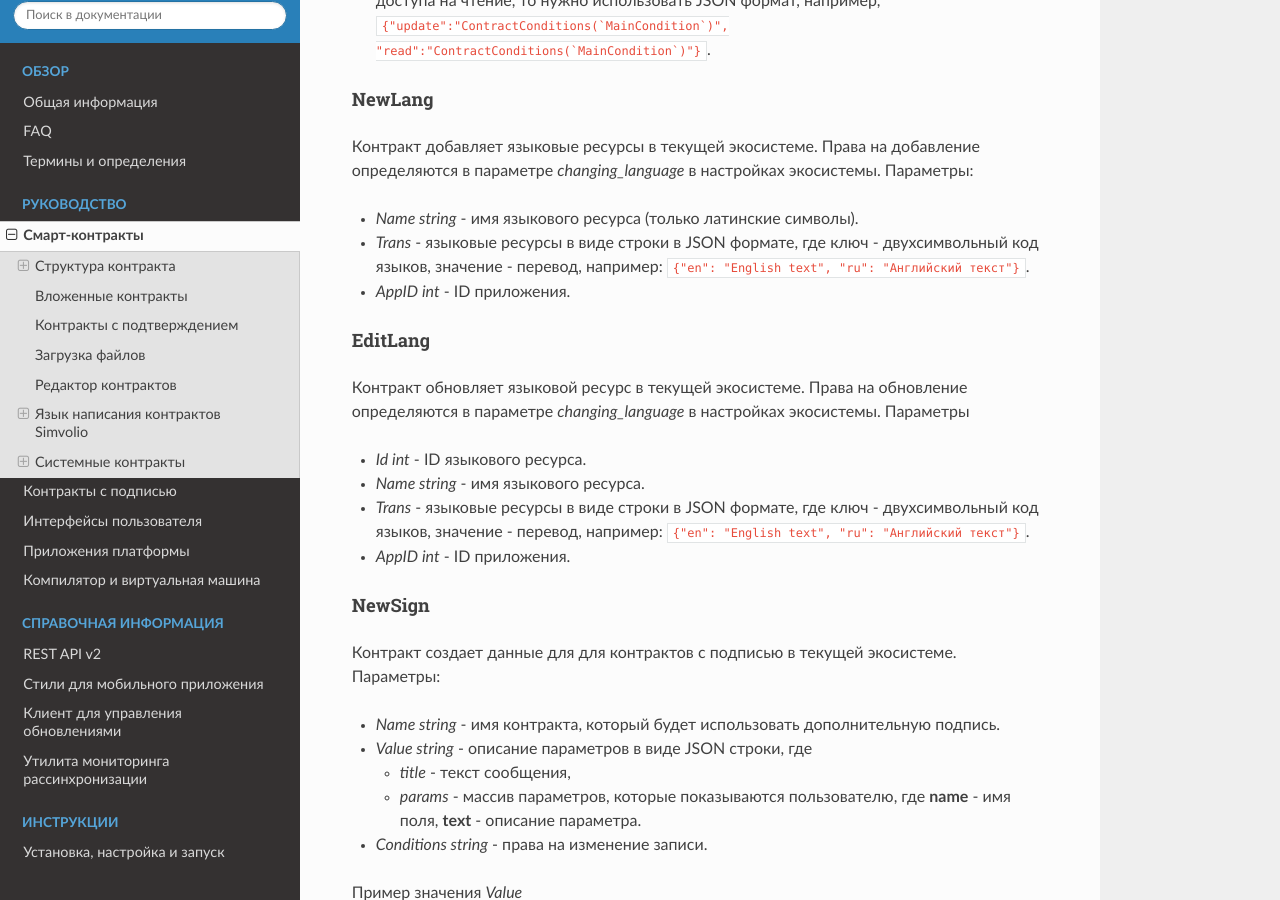
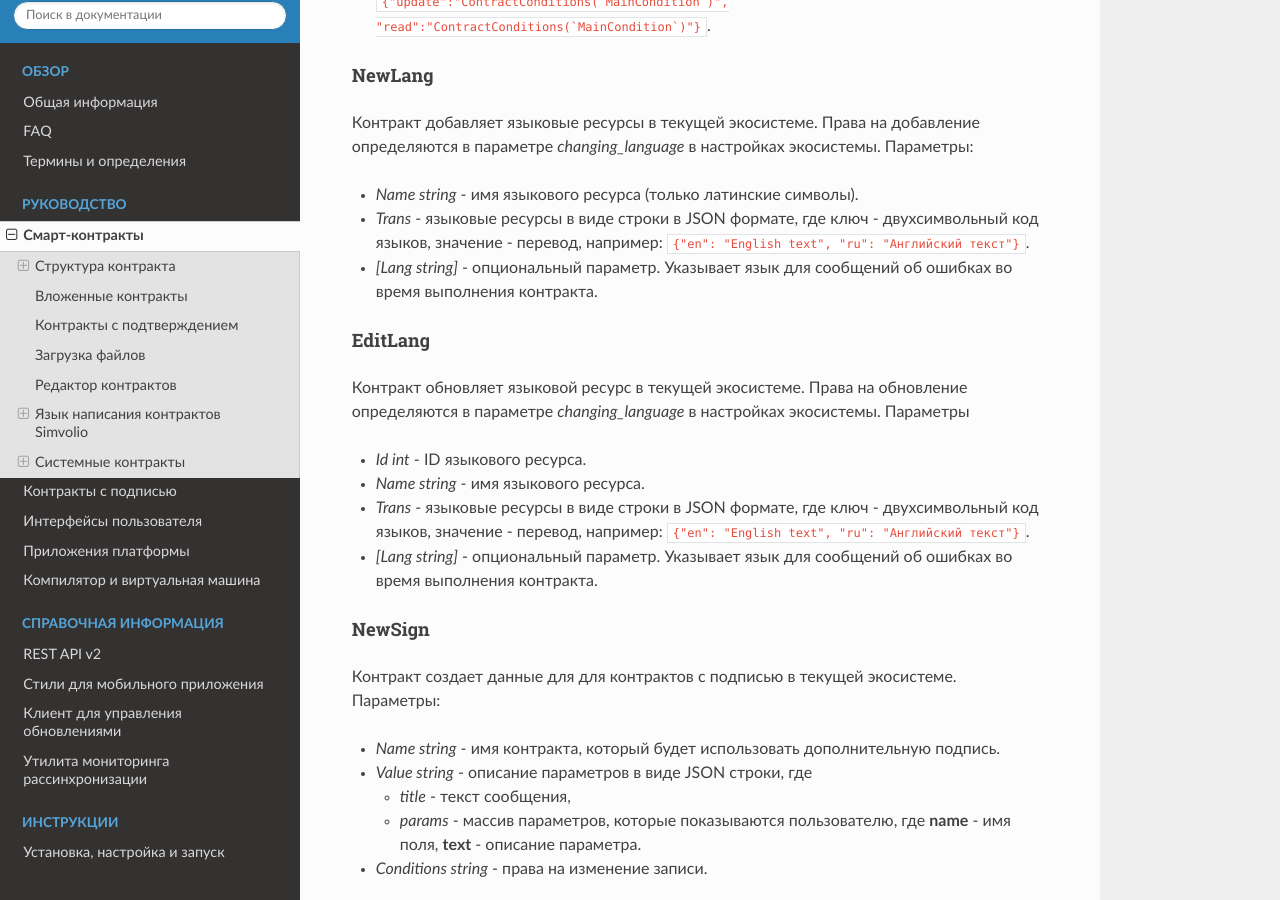
Before and after one commit to AplaProject/apla-docs-ru, a Sphinx documentation site: the page built from source/topics/script.rst, in a window 1280 px wide and 900 px high, scrolled down 43172 px. Built offline with Sphinx 7.4.7 and the Read the Docs theme 2.0.0, drawn with Linux system fonts in a browser that asks for light colours; some of the changed text lies outside the part shown.

Commit message:
Update script.rst

```diff
--- a/source/topics/script.rst
+++ b/source/topics/script.rst
@@ -690,19 +690,18 @@
     var count int
     count = GetRowsCountXLSX(binid, 1)
 
-LangRes(appID int, label string, lang string) string
+LangRes(label string, lang string) string
 ----------------------------------------------------
 
 Функция возвращает языковой ресурс с именем label для языка lang, заданного двухсимвольным кодом, например, *en,fr,ru*. Если для указанного языка нет ресурса, то возвращается значение на английском языке. Используется для перевода текста в всплывающих окнах, инициируемых контрактами.
 
-* *appID* - id приложения.
 * *label* - имя языкового ресурса.
 * *lang* - двухсимвольный код языка.
 
 .. code:: js
 
-    warning LangRes($AppID, "confirm", $Lang)
-    error LangRes($AppID, "problems", "de")
+    warning LangRes("confirm", $Lang)
+    error LangRes("problems", "de")
 
 GetBlock(blockID int64) map
 ---------------------------
@@ -1808,7 +1807,7 @@
 
 * *Name string* - имя языкового ресурса (только латинские символы).
 * *Trans* - языковые ресурсы в виде строки в JSON формате, где ключ - двухсимвольный код языков, значение - перевод, например: ``{"en": "English text", "ru": "Английский текст"}``.
-* *AppID int* - ID приложения.
+* *[Lang string]* - опциональный параметр. Указывает язык для сообщений об ошибках во время выполнения контракта.
 
 EditLang
 --------
@@ -1819,7 +1818,7 @@
 * *Id int* - ID языкового ресурса.
 * *Name string* - имя языкового ресурса.
 * *Trans* - языковые ресурсы в виде строки в JSON формате, где ключ - двухсимвольный код языков, значение - перевод, например: ``{"en": "English text", "ru": "Английский текст"}``.
-* *AppID int* - ID приложения.
+* *[Lang string]* - опциональный параметр. Указывает язык для сообщений об ошибках во время выполнения контракта.
 
 NewSign
 -------
```
